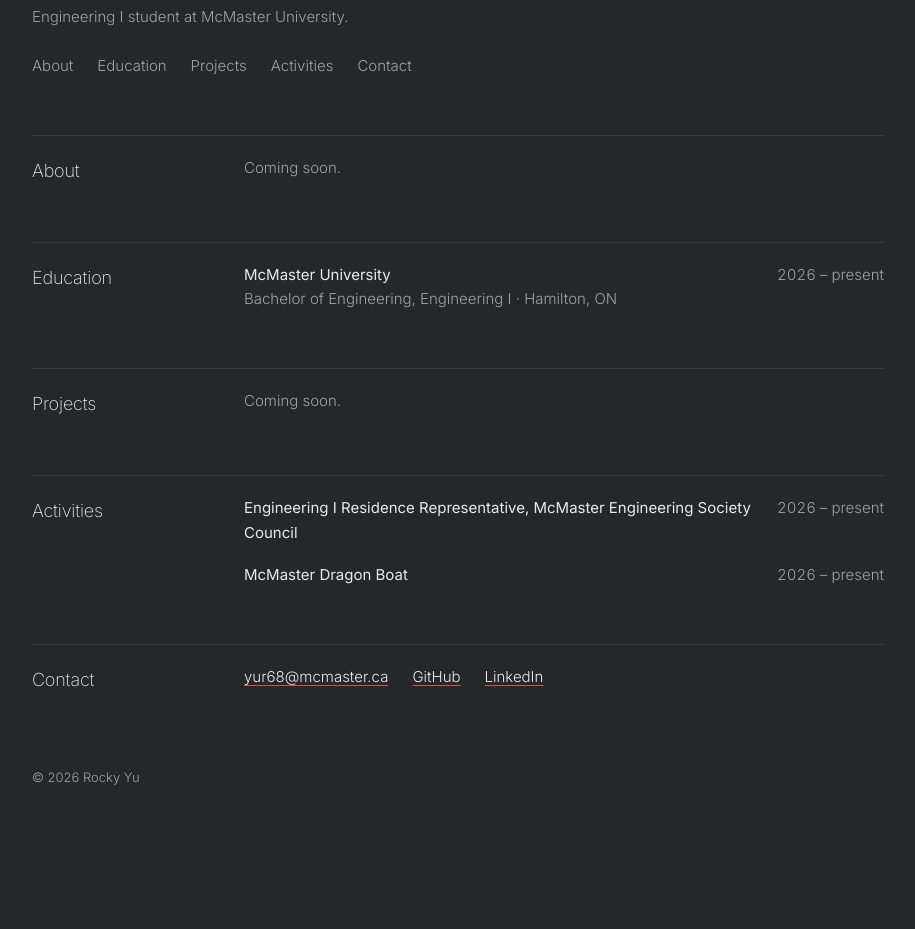
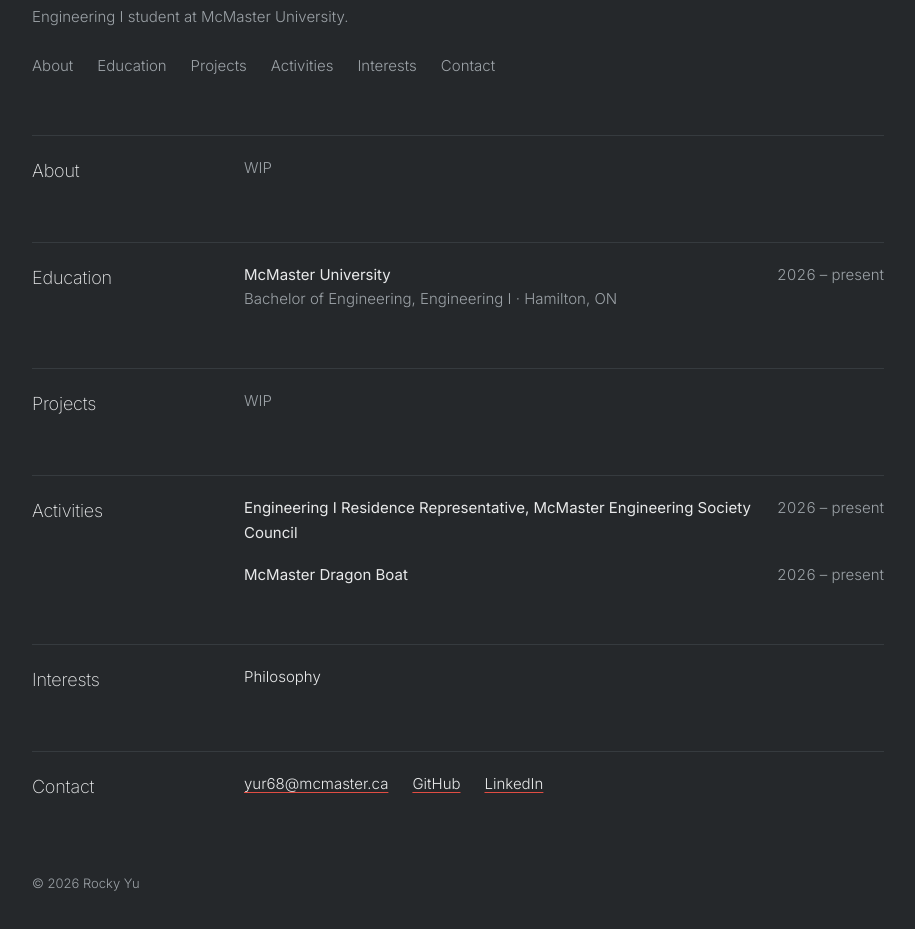
Before and after one commit to rockyyu000-commits-goo/site, a plain HTML site: page index.html in a window 1280 px wide. Shown: the part 125-1054 px from the top of the page, without its empty margins (182-1097 px from the left). Before the commit the page ends 977 px from the top, so only its background shows below. Drawn offline with Linux system fonts and the light colour scheme.

Commit message:
Add Interests; mark About and Projects WIP
Co-Authored-By: Claude Opus 5.5 <noreply@anthropic.com>
Claude-Session: https://claude.ai/code/session_011pg27XCHDMh6sW4GpbQBh6

```diff
--- a/index.html
+++ b/index.html
@@ -91,13 +91,14 @@ footer { margin-top: 72px; color: var(--muted); font-size: 0.8125rem; }
       <a href="#education">Education</a>
       <a href="#projects">Projects</a>
       <a href="#activities">Activities</a>
+      <a href="#interests">Interests</a>
       <a href="#contact">Contact</a>
     </nav>
   </header>
 
   <section id="about">
     <h2>About</h2>
-    <p class="empty">Coming soon.</p>
+    <p class="empty">WIP</p>
   </section>
 
   <section id="education">
@@ -112,7 +113,7 @@ footer { margin-top: 72px; color: var(--muted); font-size: 0.8125rem; }
 
   <section id="projects">
     <h2>Projects</h2>
-    <p class="empty">Coming soon.</p>
+    <p class="empty">WIP</p>
   </section>
 
   <section id="activities">
@@ -125,6 +126,11 @@ footer { margin-top: 72px; color: var(--muted); font-size: 0.8125rem; }
         <div class="top"><span class="title">McMaster Dragon Boat</span><span class="date">2026 – present</span></div>
       </li>
     </ul>
+  </section>
+
+  <section id="interests">
+    <h2>Interests</h2>
+    <p>Philosophy</p>
   </section>
 
   <section id="contact">
```
